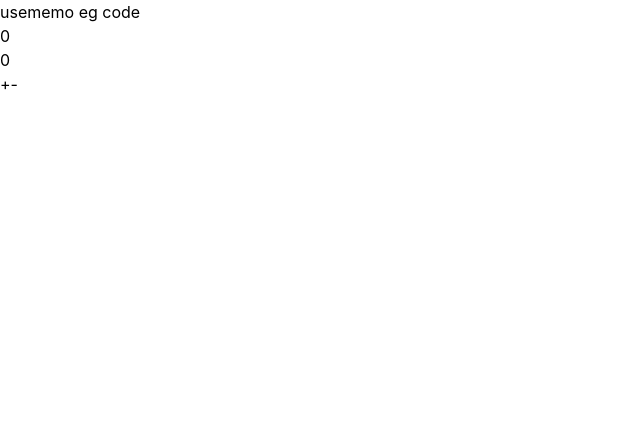
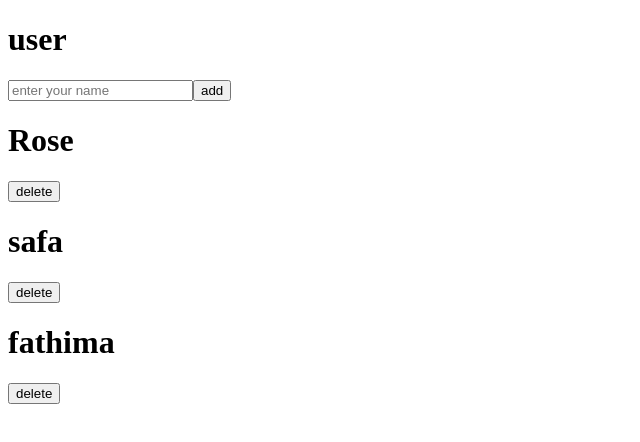
Before and after one commit to safayasmin/React-practice-for-badge, a React (Vite) app: page / in a window 1280 px wide. Shown: the top 442 px of the page, without its empty margins (0-640 px from the left). Built offline with nearby package versions, Linux system fonts and the light colour scheme; data requests are answered from the project's data file.

Commit message:
Redux using store

```diff
--- a/db.json
+++ b/db.json
@@ -1,22 +1,17 @@
 {
-  "users": [
+  "products": [
+    {
+      "name": "Rose",
+      "price": 500,
+      "id": "oL-7Z_M7rXY"
+    },
     {
       "name": "safa",
-      "id": "2AQbxZ_6ZoA"
+      "id": "K3mU-wQFan8"
     },
     {
-      "name": "shifa",
-      "id": "pNRMC8R2uEE"
-    }
-  ],
-  "trash": [
-    {
-      "name": "shahma",
-      "id": "widJqFO9lmw"
-    },
-    {
-      "name": "ashmil",
-      "id": "8kHmJ5Q_AT0"
+      "name": "fathima",
+      "id": "keLf3o0OXmw"
     }
   ],
   "$schema": "./node_modules/json-server/schema.json"
--- a/package.json
+++ b/package.json
@@ -10,11 +10,14 @@
     "preview": "vite preview"
   },
   "dependencies": {
+    "@reduxjs/toolkit": "^2.12.0",
     "@tailwindcss/vite": "^4.3.2",
+    "@tanstack/react-query": "^5.101.3",
     "axios": "^1.18.1",
     "json-server": "^1.0.0-beta.15",
     "react": "^19.2.7",
     "react-dom": "^19.2.7",
+    "react-redux": "^9.3.0",
     "react-router-dom": "^7.18.1",
     "tailwindcss": "^4.3.2"
   },
--- a/src/App.jsx
+++ b/src/App.jsx
@@ -1,21 +1,7 @@
-import React, { useMemo, useState } from 'react'
+import Product from "./components/Product";
 
-const App = () => {
-  const [count,setcount]=useState(0);
-  const squar=useMemo(()=>{
-    console.log("calculating.....");
-    return count*count;
-  },[count]);
-
-  return (
-    <div>
-      <h1>usememo eg code </h1>
-      <h1>{count}</h1>
-      <h1>{squar}</h1>
-      <button onClick={()=>setcount(count+1)}>+</button>
-      <button onClick={()=>setcount(count-1)}>-</button>
-    </div>
-  )
+function App() {
+  return <Product />;
 }
 
-export default App
+export default App;
--- /dev/null
+++ b/src/components/Product.jsx
@@ -0,0 +1,142 @@
+// import React, { useEffect, useState } from "react";
+// import axios from "axios";
+// import { useDispatch, useSelector } from "react-redux";
+// import {
+//   setProducts,
+//   addProduct,
+//   deleteProduct,
+// } from "../redux/productSlice";
+
+// const Product = () => {
+//   const [name, setName] = useState("");
+
+//   const dispatch = useDispatch();
+
+//   const products = useSelector((state) => state.products.products);
+//   // GET
+//   const getProducts = async () => {
+//     const res = await axios.get("http://localhost:5000/products");
+//     dispatch(setProducts(res.data));
+//   };
+
+//   useEffect(() => {
+//     getProducts();
+//   }, []);
+
+//   // ADD
+//   const handleAdd = async () => {
+//     if (name === "") return;
+
+//     const newProduct = {
+//       name: name,
+//     };
+
+//     const res = await axios.post(
+//       "http://localhost:5000/products",
+//       newProduct
+//     );
+
+//     dispatch(addProduct(res.data));
+
+//     setName(""); // input clear cheyyan
+//   };
+
+//   // DELETE
+//   const handleDelete = async (id) => {
+//     await axios.delete(`http://localhost:5000/products/${id}`);
+
+//     dispatch(deleteProduct(id));
+//   };
+
+//   return (
+//     <div>
+//       <input
+//         type="text"
+//         placeholder="Enter Product Name"
+//         value={name}
+//         onChange={(e) => setName(e.target.value)}
+//       />
+
+//       <button onClick={handleAdd}>Add</button>
+
+//       {products.map((item) => (
+//         <div key={item.id}>
+//           <h3>{item.name}</h3>
+
+//           <button onClick={() => handleDelete(item.id)}>
+//             Delete
+//           </button>
+//         </div>
+//       ))}
+//     </div>
+//   );
+// };
+
+// export default Product;
+
+
+
+
+
+import React, { useEffect, useState } from 'react'
+import { useDispatch, useSelector } from 'react-redux';
+import axios from "axios";
+import { setProducts,
+    addProduct,
+    deleteProduct
+ } from '../redux/productSlice';
+
+const Product = () => {
+    const [name,setname]=useState("");
+    const dispatch=useDispatch();
+    const products=useSelector((state)=>state.products.products);
+
+    const getproduct=async()=>{
+        const res=await axios("http://localhost:5000/products");
+        dispatch(setProducts(res.data))
+    }
+    useEffect(()=>{
+        getproduct()
+    },[]);
+
+    const handleadd=async()=>{
+        if(!name==="") return
+
+        const addnew={
+            name:name,
+        }
+        const res=await axios.post(`http://localhost:5000/products`,addnew);
+        dispatch(addProduct(res.data));
+
+
+        getproduct();
+         setname("");
+    }
+
+    const dltproduct=async(id)=>{
+        await axios.delete(`http://localhost:5000/products/${id}`);
+        dispatch(deleteProduct(id));
+    }
+  return (
+    <div>
+        <h1>user</h1>
+        <input
+        type='text'
+        placeholder='enter your name'
+        value={name}
+        onChange={(e)=>setname(e.target.value)}
+        className='border py-2 px-2' />
+
+        <button onClick={()=>handleadd()}>add</button>
+
+        {products.map((n)=>(
+            <div key={n.id}>
+                <h1 className='text-2xl font-bold'>{n.name}</h1>
+                <button onClick={()=>dltproduct(n.id)}>delete</button>
+            </div>
+        ))}
+    </div>
+  )
+}
+
+export default Product
--- /dev/null
+++ b/src/redux/productSlice.js
@@ -0,0 +1,69 @@
+// import { createSlice } from "@reduxjs/toolkit";
+
+
+
+// const productSlice = createSlice({
+//   name: "products",
+
+//   initialState: {
+//     products: [],
+//   },
+
+//   reducers: {
+//     setProducts: (state, action) => {
+//       state.products = action.payload;
+//     },
+
+//     addProduct: (state, action) => {
+//       state.products.push(action.payload);
+//     },
+
+//     deleteProduct: (state, action) => {
+//       state.products = state.products.filter(
+//         (item) => item.id !== action.payload
+//       );
+//     },
+//   },
+// });
+
+// export const {
+//   setProducts,
+//   addProduct,
+//   deleteProduct,
+// } = productSlice.actions;
+
+// export default productSlice.reducer;
+
+
+
+
+
+import { createSlice } from "@reduxjs/toolkit"
+import Product from "../components/Product"
+
+const productSlice = createSlice({
+    name:"products",
+    initialState:{
+        products:[]
+    },
+
+    reducers:{
+        setProducts:(state,action)=>{
+            state.products=action.payload;
+        },
+        addProduct:(state,action)=>{
+            state.products.push(action.payload);
+        },
+        deleteProduct:(state,action)=>{
+            state.products=state.products.filter(
+                (item)=>item.id!==action.payload
+            );
+        }
+    }
+})
+export const {
+    setProducts,
+    addProduct,
+    deleteProduct
+}=productSlice.actions;
+export default productSlice.reducer;
--- /dev/null
+++ b/src/redux/store.js
@@ -0,0 +1,20 @@
+// import { configureStore } from "@reduxjs/toolkit";
+// import productReducer from "./productSlice";
+
+
+
+// export const store = configureStore({
+//   reducer: {
+//     products: productReducer,
+//   },
+// });
+
+
+import { configureStore } from "@reduxjs/toolkit";
+import productReducer from  "./productSlice"
+
+export const store=configureStore({
+    reducer:{
+        products:productReducer,
+    }
+})
```
Also changed, not shown: src/main.jsx (+23 -8 lines), src/component/Child.jsx (added), 1 other file (tests, documents, lock files or other folders).
